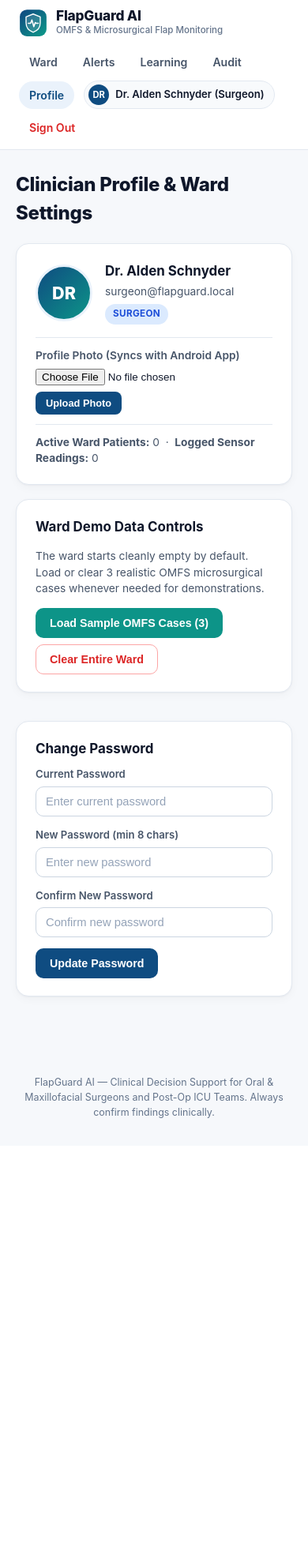
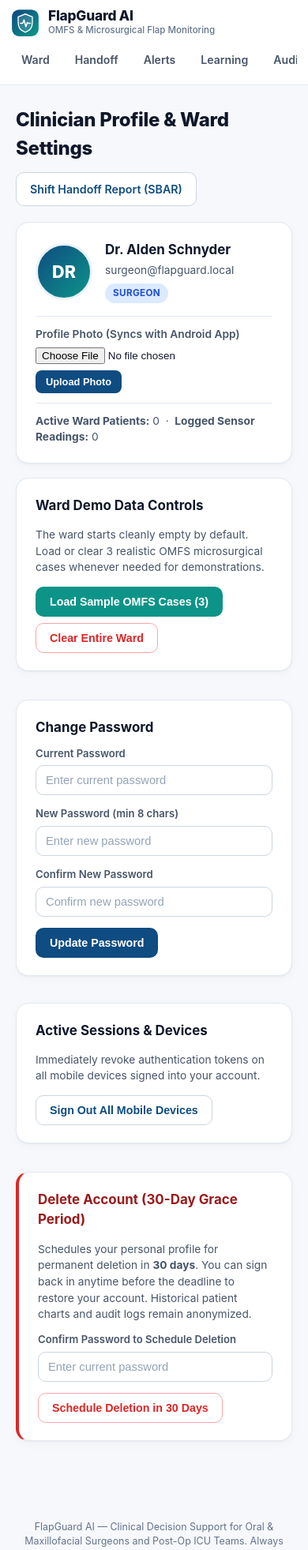
Before and after one commit to Chanikya786786/flap-guard-ai, a Flask app: page /profile in a window 390 px wide. Shown: the top 1963 px of the page at 79% size. Before the commit the page ends 1416 px from the top, so only its background shows below. Run offline with Flask 3, Linux system fonts and the light colour scheme; a user stored in the database is signed in; some libraries are stand-ins or nearby versions.

Commit message:
v3.2.1 Full-Stack Parity: fix Web profile layout, add Patient Detail schedule/exam & Handoff nav, enable iOS/Android standalone PWA, and polish Android Assess/SBAR

```diff
--- a/ml_engine/models/model_metadata.json
+++ b/ml_engine/models/model_metadata.json
@@ -1,6 +1,6 @@
 {
   "version": "v2.0",
-  "trained_at_utc": "2026-11-27T18:38:47.063810+00:00",
+  "trained_at_utc": "2026-11-28T05:15:18.942075+00:00",
   "algorithm": "CalibratedRandomForest (Platt Sigmoid + Multisensor Fusion)",
   "calibration_method": "sigmoid (3-fold Platt scaling)",
   "base_samples": 1500,
--- a/web_app/routes.py
+++ b/web_app/routes.py
@@ -1478,3 +1478,80 @@ def shift_handoff_report():
 def mobile_shift_handoff():
     sbar = _build_current_ward_sbar(request.mobile_user.full_name)
     return jsonify(sbar)
+
+
+@bp.route("/manifest.webmanifest", methods=["GET"])
+def pwa_manifest():
+    from flask import Response
+    manifest = {
+        "name": "FlapGuard AI — Free-Flap Monitoring",
+        "short_name": "FlapGuard AI",
+        "description": "Multisensor free-flap perfusion monitoring, alerts, and SBAR shift handoffs for OMFS and microsurgery teams.",
+        "start_url": "/",
+        "scope": "/",
+        "display": "standalone",
+        "orientation": "portrait-primary",
+        "background_color": "#f4f7fa",
+        "theme_color": "#0f4c81",
+        "icons": [
+            {"src": "/static/img/icon-192.png", "sizes": "192x192", "type": "image/png", "purpose": "any maskable"},
+            {"src": "/static/img/icon-512.png", "sizes": "512x512", "type": "image/png", "purpose": "any maskable"},
+        ],
+    }
+    return Response(json.dumps(manifest), mimetype="application/manifest+json")
+
+
+@bp.route("/sw.js", methods=["GET"])
+def pwa_service_worker():
+    from flask import Response
+    # Clinical-safe SW: caches ONLY static UI assets; NEVER caches private patient HTML/API responses.
+    sw_js = """
+const STATIC_CACHE = "flapguard-static-v321";
+const STATIC_ASSETS = [
+  "/static/css/style.css",
+  "/static/img/logo.svg",
+  "/static/img/apple-touch-icon.png",
+  "/static/img/icon-192.png",
+  "/static/img/icon-512.png"
+];
+
+self.addEventListener("install", (event) => {
+  event.waitUntil(
+    caches.open(STATIC_CACHE).then((cache) => cache.addAll(STATIC_ASSETS)).catch(() => {})
+  );
+  self.skipWaiting();
+});
+
+self.addEventListener("activate", (event) => {
+  event.waitUntil(
+    caches.keys().then((keys) =>
+      Promise.all(keys.filter((k) => k !== STATIC_CACHE).map((k) => caches.delete(k)))
+    )
+  );
+  self.clients.claim();
+});
+
+self.addEventListener("fetch", (event) => {
+  const req = event.request;
+  if (req.method !== "GET") return;
+  const url = new URL(req.url);
+  if (url.origin === self.location.origin && url.pathname.startsWith("/static/")) {
+    event.respondWith(
+      caches.match(req).then((cached) => {
+        const net = fetch(req).then((res) => {
+          if (res && res.ok) {
+            const copy = res.clone();
+            caches.open(STATIC_CACHE).then((c) => c.put(req, copy));
+          }
+          return res;
+        }).catch(() => cached);
+        return cached || net;
+      })
+    );
+  }
+});
+""".strip()
+    resp = Response(sw_js, mimetype="application/javascript")
+    resp.headers["Cache-Control"] = "no-cache"
+    resp.headers["Service-Worker-Allowed"] = "/"
+    return resp
--- a/web_app/static/css/style.css
+++ b/web_app/static/css/style.css
@@ -613,3 +613,39 @@ details.advanced-drawer[open] summary { margin-bottom: 10px; }
   font-size: 0.78rem;
   padding: 12px 16px 32px;
 }
+
+
+/* v3.2.1 iOS PWA & Mobile Responsive Polish */
+body {
+  padding-bottom: env(safe-area-inset-bottom, 0px);
+}
+@media (max-width: 768px) {
+  .navbar {
+    padding: 10px 14px;
+    gap: 10px;
+  }
+  .nav-links {
+    width: 100%;
+    overflow-x: auto;
+    flex-wrap: nowrap;
+    -webkit-overflow-scrolling: touch;
+    padding-bottom: 4px;
+  }
+  .nav-links a, .nav-user-pill {
+    white-space: nowrap;
+    flex-shrink: 0;
+  }
+  .grid-2, .grid-4 {
+    grid-template-columns: 1fr !important;
+  }
+}
+@media print {
+  .navbar, .btn-row, .footer-note {
+    display: none !important;
+  }
+  .card {
+    box-shadow: none !important;
+    border: 1px solid #cbd5e1 !important;
+    break-inside: avoid;
+  }
+}
--- a/web_app/templates/base.html
+++ b/web_app/templates/base.html
@@ -2,9 +2,15 @@
 <html lang="en">
 <head>
   <meta charset="UTF-8">
-  <meta name="viewport" content="width=device-width, initial-scale=1.0">
+  <meta name="viewport" content="width=device-width, initial-scale=1.0, viewport-fit=cover">
   <meta name="csrf-token" content="{{ csrf_token() }}">
+  <meta name="theme-color" content="#0f4c81">
+  <meta name="apple-mobile-web-app-capable" content="yes">
+  <meta name="apple-mobile-web-app-status-bar-style" content="default">
+  <meta name="apple-mobile-web-app-title" content="FlapGuard AI">
   <title>{% block title %}FlapGuard AI{% endblock %}</title>
+  <link rel="manifest" href="/manifest.webmanifest">
+  <link rel="apple-touch-icon" sizes="180x180" href="{{ url_for('static', filename='img/apple-touch-icon.png') }}">
   <link rel="icon" type="image/svg+xml" href="{{ url_for('static', filename='img/logo.svg') }}">
   <link rel="stylesheet" href="{{ url_for('static', filename='css/style.css') }}">
 </head>
@@ -20,6 +26,7 @@
     {% if current_user.is_authenticated %}
     <div class="nav-links">
       <a id="nav-dashboard" class="{{ 'active' if request.endpoint == 'main.dashboard' else '' }}" href="{{ url_for('main.dashboard') }}">Ward</a>
+      <a id="nav-handoff" class="{{ 'active' if request.endpoint == 'main.shift_handoff_report' else '' }}" href="{{ url_for('main.shift_handoff_report') }}">Handoff</a>
       <a id="nav-alerts" class="{{ 'active' if request.endpoint == 'main.alerts_center' else '' }}" href="{{ url_for('main.alerts_center') }}">Alerts</a>
       <a id="nav-learning" class="{{ 'active' if request.endpoint == 'main.learning_center' else '' }}" href="{{ url_for('main.learning_center') }}">Learning</a>
       {% if current_user.role in ("Surgeon", "Admin") %}<a id="nav-audit" class="{{ 'active' if request.endpoint == 'main.audit_center' else '' }}" href="{{ url_for('main.audit_center') }}">Audit</a>{% endif %}
@@ -58,6 +65,13 @@
     FlapGuard AI &mdash; Clinical Decision Support for Oral &amp; Maxillofacial Surgeons and Post-Op ICU Teams. Always confirm findings clinically.
   </footer>
 
+  <script>
+    if ("serviceWorker" in navigator) {
+      window.addEventListener("load", function () {
+        navigator.serviceWorker.register("/sw.js").catch(function () {});
+      });
+    }
+  </script>
   {% block scripts %}{% endblock %}
 </body>
 </html>
--- a/web_app/templates/profile.html
+++ b/web_app/templates/profile.html
@@ -1,36 +1,11 @@
 {% extends "base.html" %}
-{% block title %}Clinician Profile | FlapGuard AI
-<div class="grid-2" style="margin-top:16px;">
-  <div class="card">
-    <h3>Active Sessions &amp; Devices</h3>
-    <p class="muted" style="margin-bottom:14px;">
-      Immediately revoke authentication tokens on all Android devices signed into your account.
-    </p>
-    <form method="POST" action="{{ url_for('main.profile_sign_out_all') }}" style="margin:0;">
-      <input type="hidden" name="csrf_token" value="{{ csrf_token() }}">
-      <button id="sign-out-all-btn" type="submit" class="btn btn-outline">Sign Out All Mobile Devices</button>
-    </form>
-  </div>
-
-  <div class="card" style="border-left:4px solid #dc2626;">
-    <h3 style="color:#991b1b;">Delete Account (30-Day Grace Period)</h3>
-    <p class="muted" style="margin-bottom:12px;">
-      Schedules your personal profile for permanent deletion in <strong>30 days</strong>. You can sign back in anytime before the deadline to restore your account. Historical patient charts and audit logs remain anonymized.
-    </p>
-    <form method="POST" action="{{ url_for('main.profile_delete_account') }}" id="delete-account-form" onsubmit="return confirm('Schedule your account for permanent deletion in 30 days? You will be signed out immediately.');">
-      <input type="hidden" name="csrf_token" value="{{ csrf_token() }}">
-      <div class="form-group">
-        <label for="confirm-delete-pw">Confirm Password to Schedule Deletion</label>
-        <input id="confirm-delete-pw" name="confirm_delete_password" type="password" required placeholder="Enter current password">
-      </div>
-      <button id="schedule-delete-btn" type="submit" class="btn btn-outline-danger">Schedule Deletion in 30 Days</button>
-    </form>
-  </div>
-</div>
-{% endblock %}
+{% block title %}Clinician Profile | FlapGuard AI{% endblock %}
 {% block content %}
 <div class="page-header">
   <h1>Clinician Profile &amp; Ward Settings</h1>
+  <div class="btn-row">
+    <a id="profile-handoff-btn" class="btn btn-outline" href="{{ url_for('main.shift_handoff_report') }}">Shift Handoff Report (SBAR)</a>
+  </div>
 </div>
 
 <div class="grid-2">
@@ -107,4 +82,32 @@
     </form>
   </div>
 </div>
+
+<div class="grid-2" style="margin-top:16px;">
+  <div class="card">
+    <h3>Active Sessions &amp; Devices</h3>
+    <p class="muted" style="margin-bottom:14px;">
+      Immediately revoke authentication tokens on all mobile devices signed into your account.
+    </p>
+    <form method="POST" action="{{ url_for('main.profile_sign_out_all') }}" style="margin:0;">
+      <input type="hidden" name="csrf_token" value="{{ csrf_token() }}">
+      <button id="sign-out-all-btn" type="submit" class="btn btn-outline">Sign Out All Mobile Devices</button>
+    </form>
+  </div>
+
+  <div class="card" style="border-left:4px solid #dc2626;">
+    <h3 style="color:#991b1b;">Delete Account (30-Day Grace Period)</h3>
+    <p class="muted" style="margin-bottom:12px;">
+      Schedules your personal profile for permanent deletion in <strong>30 days</strong>. You can sign back in anytime before the deadline to restore your account. Historical patient charts and audit logs remain anonymized.
+    </p>
+    <form method="POST" action="{{ url_for('main.profile_delete_account') }}" id="delete-account-form" onsubmit="return confirm('Schedule your account for permanent deletion in 30 days? You will be signed out immediately.');">
+      <input type="hidden" name="csrf_token" value="{{ csrf_token() }}">
+      <div class="form-group">
+        <label for="confirm-delete-pw">Confirm Password to Schedule Deletion</label>
+        <input id="confirm-delete-pw" name="confirm_delete_password" type="password" required placeholder="Enter current password">
+      </div>
+      <button id="schedule-delete-btn" type="submit" class="btn btn-outline-danger">Schedule Deletion in 30 Days</button>
+    </form>
+  </div>
+</div>
 {% endblock %}
```
Also changed, not shown: tests/test_validation_suite.py (+50 -0 lines), web_app/clinical_workflow.py (+6 -4 lines), web_app/templates/patient_detail.html (+17 -5 lines), web_app/static/img/apple-touch-icon.png (added), web_app/static/img/icon-192.png (added), web_app/static/img/icon-512.png (added), 2 other files. Lines whose indentation alone changed are shown as unchanged.
